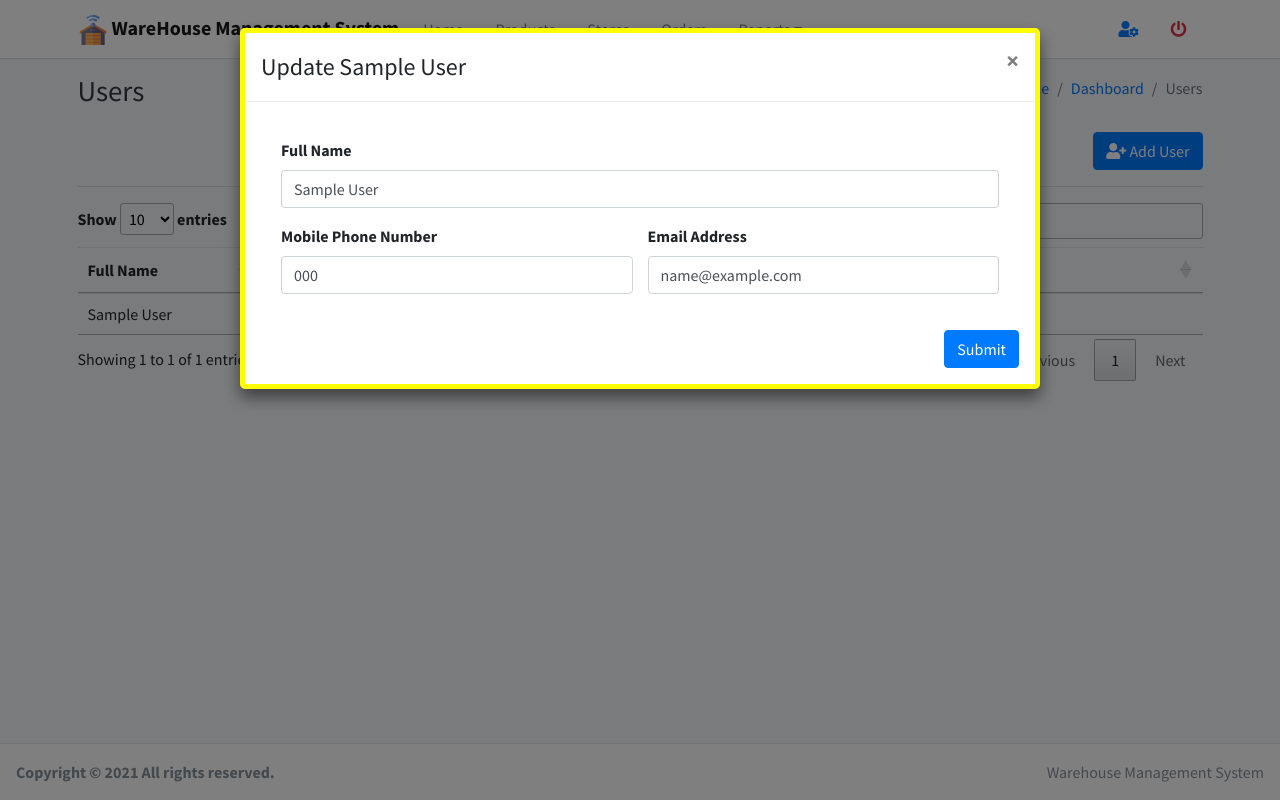
After one commit to MartMbithi/iWarehouse, a PHP site: page /views/users in a window 1280 px wide, after a click on "Update". The commit adds this page. Run offline with PHP 8.4, Linux system fonts and the light colour scheme; the visitor is signed in with stand-in values (Sample User, id 1); tables that the repository leaves empty or names only in its code hold one stand-in row (values such as "Sample post"); some libraries are stand-ins or nearby versions.

Commit message:
Implement Users

```diff
--- a/views/home.php
+++ b/views/home.php
@@ -147,6 +147,7 @@ require_once('../partials/head.php');
                                             <th>Ordered Product</th>
                                             <th>Order Date</th>
                                             <th>Order Quantity</th>
+                                            <th>Action</th>
                                         </tr>
                                     </thead>
                                     <tbody>
@@ -172,6 +173,9 @@ require_once('../partials/head.php');
                                                 </td>
                                                 <td><?php echo date('d M Y', strtotime($orders->order_date)); ?></td>
                                                 <td><?php echo $orders->order_quantity; ?></td>
+                                                <td>
+                                                    <a href="order?view=<?php echo $orders->order_id; ?>" class="fas fa-eye">View Order</a>
+                                                </td>
                                             </tr>
                                         <?php
                                         } ?>
--- /dev/null
+++ b/views/users.php
@@ -0,0 +1,315 @@
+<?php
+/*
+ * Created on Tue Jul 27 2021
+ *
+ * The MIT License (MIT)
+ * Copyright (c) 2021 MartDevelopers Inc
+ *
+ * Permission is hereby granted, free of charge, to any person obtaining a copy of this software
+ * and associated documentation files (the "Software"), to deal in the Software without restriction,
+ * including without limitation the rights to use, copy, modify, merge, publish, distribute, sublicense,
+ * and/or sell copies of the Software, and to permit persons to whom the Software is furnished to do so,
+ * subject to the following conditions:
+ *
+ * The above copyright notice and this permission notice shall be included in all copies or substantial
+ * portions of the Software.
+ *
+ * THE SOFTWARE IS PROVIDED "AS IS", WITHOUT WARRANTY OF ANY KIND, EXPRESS OR IMPLIED, INCLUDING BUT NOT LIMITED
+ * TO THE WARRANTIES OF MERCHANTABILITY, FITNESS FOR A PARTICULAR PURPOSE AND NONINFRINGEMENT. IN NO EVENT SHALL
+ * THE AUTHORS OR COPYRIGHT HOLDERS BE LIABLE FOR ANY CLAIM, DAMAGES OR OTHER LIABILITY, WHETHER IN AN ACTION OF CONTRACT,
+ * TORT OR OTHERWISE, ARISING FROM, OUT OF OR IN CONNECTION WITH THE SOFTWARE OR THE USE OR OTHER DEALINGS IN THE SOFTWARE.
+ */
+session_start();
+require_once('../config/config.php');
+require_once('../config/checklogin.php');
+require_once('../config/codeGen.php');
+checklogin();
+/* Add User */
+if (isset($_POST['add_user'])) {
+    $user_full_name = $_POST['user_full_name'];
+    $user_mobile  = $_POST['user_mobile'];
+    $user_email = $_POST['user_email'];
+    $user_login_id = $sys_gen_id;
+
+    /* Auth  */
+    $login_username = $_POST['login_username'];
+    $login_password = sha1(md5($_POST['login_password']));
+    $login_rank = 'Administrator';
+
+    /* Prevent Double Entries */
+    $sql = "SELECT * FROM  login WHERE login_username = '$login_username'   ";
+    $res = mysqli_query($mysqli, $sql);
+    if (mysqli_num_rows($res) > 0) {
+        $row = mysqli_fetch_assoc($res);
+        if ($login_username == $row['login_username']) {
+            $err =  "Login Username Already Exists";
+        }
+    } else {
+        $query = "INSERT INTO users (user_full_name, user_mobile, user_email, user_login_id) VALUES(?,?,?,?)";
+        $auth = "INSERT INTO login (login_id, login_username,login_password, login_rank) VALUES(?,?,?,?)";
+
+        $stmt = $mysqli->prepare($query);
+        $authstmt = $mysqli->prepare($auth);
+
+        $rc = $stmt->bind_param('ssss', $user_full_name, $user_mobile, $user_email, $user_login_id);
+        $rc = $authstmt->bind_param('ssss', $user_login_id, $login_username, $login_password, $login_rank);
+
+        $stmt->execute();
+        $authstmt->execute();
+
+        if ($stmt && $authstmt) {
+            $success = "$user_full_name Account Created";
+        } else {
+            $info = "Please Try Again Or Try Later";
+        }
+    }
+}
+
+/* Update User */
+if (isset($_POST['update_user'])) {
+    $user_id = $_POST['user_id'];
+    $user_full_name = $_POST['user_full_name'];
+    $user_mobile  = $_POST['user_mobile'];
+    $user_email = $_POST['user_email'];
+
+    $query = "UPDATE users SET user_full_name =?, user_mobile =?, user_email =? WHERE user_id = ?";
+    $stmt = $mysqli->prepare($query);
+    $rc = $stmt->bind_param('ssss', $user_full_name, $user_mobile, $user_email, $user_id);
+    $stmt->execute();
+
+    if ($stmt) {
+        $success = "$user_full_name Account Updated";
+    } else {
+        $info = "Please Try Again Or Try Later";
+    }
+}
+
+/* Delete User */
+if (isset($_GET['delete'])) {
+    $delete = $_GET['delete'];
+    $auth = $_GET['auth'];
+
+    $adn = "DELETE FROM users WHERE user_id=?";
+    $auth_del = "DELETE FROM login WHERE login_id = ?";
+
+    $stmt = $mysqli->prepare($adn);
+    $auth_stmt = $mysqli->prepare($auth_del);
+
+    $stmt->bind_param('s', $delete);
+    $auth_stmt->bind_param('s', $auth);
+
+    $stmt->execute();
+    $auth_stmt->execute();
+
+    $stmt->close();
+    $auth_stmt->close();
+
+    if ($stmt && $auth_stmt) {
+        $success = "Deleted" && header("refresh:1; url=users");
+    } else {
+        $info = "Please Try Again Or Try Later";
+    }
+}
+
+
+
+require_once('../partials/head.php');
+?>
+
+<body class="hold-transition layout-top-nav">
+    <div class="wrapper">
+
+        <!-- Navbar -->
+        <?php require_once('../partials/navbar.php'); ?>
+        <!-- /.navbar -->
+
+        <!-- Content Wrapper. Contains page content -->
+        <div class="content-wrapper">
+            <!-- Content Header (Page header) -->
+            <div class="content-header">
+                <div class="container">
+                    <div class="row mb-2">
+                        <div class="col-sm-6">
+                            <h1 class="m-0 text-dark">Users</h1>
+                        </div><!-- /.col -->
+                        <div class="col-sm-6">
+                            <ol class="breadcrumb float-sm-right">
+                                <li class="breadcrumb-item"><a href="home">Home</a></li>
+                                <li class="breadcrumb-item"><a href="home">Dashboard</a></li>
+                                <li class="breadcrumb-item active">Users</li>
+                            </ol>
+                        </div><!-- /.col -->
+                    </div><!-- /.row -->
+                </div><!-- /.container-fluid -->
+            </div>
+            <!-- /.content-header -->
+
+            <!-- Main content -->
+            <div class="content">
+                <div class="container">
+                    <div class="row">
+                        <div class="col-12">
+                            <div class="text-right">
+                                <button class="btn btn-primary" data-toggle="modal" data-target="#add_modal"> <i class="fas fa-user-plus"></i> Add User</button>
+                            </div>
+                            <div class="table-responsive">
+                                <hr>
+                                <table class="table m-0">
+                                    <thead>
+                                        <tr>
+                                            <th>Full Name </th>
+                                            <th>Mobile Phone No</th>
+                                            <th>Email</th>
+                                            <th>Action</th>
+                                        </tr>
+                                    </thead>
+                                    <tbody>
+                                        <?php
+                                        $ret = "SELECT * FROM users ";
+                                        $stmt = $mysqli->prepare($ret);
+                                        $stmt->execute(); //ok
+                                        $res = $stmt->get_result();
+                                        while ($users = $res->fetch_object()) {
+                                        ?>
+                                            <tr>
+                                                <td><?php echo $users->user_full_name; ?></td>
+                                                <td><?php echo $users->user_mobile; ?></td>
+                                                <td><?php echo $users->user_email; ?></td>
+                                                <td>
+                                                    <a href="user?view=<?php echo $users->user_id; ?>" class="badge bg-success">
+                                                        <i class="fas fa-user-cog"></i>
+                                                        View User
+                                                    </a>
+                                                    <a data-toggle="modal" href="#edit-<?php echo $users->user_id; ?>" class="badge bg-warning">
+                                                        <i class="fas fa-user-edit"></i>
+                                                        Update
+                                                    </a>
+                                                    <!-- Update Modal -->
+                                                    <div class="modal fade" id="edit-<?php echo $users->user_id; ?>">
+                                                        <div class="modal-dialog  modal-lg">
+                                                            <div class="modal-content" style="border: yellow 5px solid;">
+                                                                <div class="modal-header">
+                                                                    <h4 class="modal-title">Update <?php echo $users->user_full_name; ?></h4>
+                                                                    <button type="button" class="close" data-dismiss="modal" aria-label="Close">
+                                                                        <span aria-hidden="true">&times;</span>
+                                                                    </button>
+                                                                </div>
+                                                                <div class="modal-body">
+                                                                    <form method="post" enctype="multipart/form-data" role="form">
+                                                                        <div class="card-body">
+                                                                            <div class="row">
+                                                                                <div class="form-group col-md-12">
+                                                                                    <label for="">Full Name</label>
+                                                                                    <input type="text" required name="user_full_name" value="<?php echo $users->user_full_name; ?>" class="form-control">
+                                                                                    <input type="hidden" required name="user_id" value="<?php echo $users->user_id; ?>" class="form-control">
+                                                                                </div>
+                                                                                <div class="form-group col-md-6">
+                                                                                    <label for="">Mobile Phone Number</label>
+                                                                                    <input type="text" required name="user_mobile" value="<?php echo $users->user_mobile; ?>" class="form-control">
+                                                                                </div>
+                                                                                <div class="form-group col-md-6">
+                                                                                    <label for="">Email Address</label>
+                                                                                    <input type="text" required name="user_email" value="<?php echo $users->user_email; ?>" class="form-control">
+                                                                                </div>
+                                                                            </div>
+                                                                        </div>
+                                                                        <div class="text-right">
+                                                                            <button type="submit" name="update_user" class="btn btn-primary">Submit</button>
+                                                                        </div>
+                                                                    </form>
+                                                                </div>
+                                                            </div>
+                                                        </div>
+                                                    </div>
+                                                    <!-- End Modal -->
+                                                    <a data-toggle="modal" href="#delete-<?php echo $users->user_id; ?>" class="badge bg-danger">
+                                                        <i class="fas fa-trash"></i>
+                                                        Delete
+                                                    </a>
+                                                    <!-- Delete Modal -->
+                                                    <div class="modal fade" id="delete-<?php echo $users->user_id; ?>" tabindex="-1" role="dialog" aria-labelledby="exampleModalLabel" aria-hidden="true">
+                                                        <div class="modal-dialog modal-dialog-centered" role="document">
+                                                            <div class="modal-content " style="border: red 4px solid;">
+                                                                <div class="modal-header">
+                                                                    <h5 class="modal-title" id="exampleModalLabel">Delete</h5>
+                                                                    <button type="button" class="close" data-dismiss="modal" aria-label="Close">
+                                                                        <span aria-hidden="true">&times;</span>
+                                                                    </button>
+                                                                </div>
+                                                                <div class="modal-body text-center text-danger">
+                                                                    <h4>Delete <?php echo $users->user_full_name; ?> ?</h4>
+                                                                    <br>
+                                                                    <button type="button" class="text-center btn btn-success" data-dismiss="modal">No</button>
+                                                                    <a href="users?delete=<?php echo $users->user_id; ?>&auth=<?php echo $users->user_login_id; ?>" class="text-center btn btn-danger"> Delete </a>
+                                                                </div>
+                                                            </div>
+                                                        </div>
+                                                    </div>
+                                                    <!-- End Modal -->
+                                                </td>
+                                            </tr>
+                                        <?php
+                                        } ?>
+                                    </tbody>
+                                </table>
+                            </div>
+                        </div>
+                    </div>
+                </div>
+            </div>
+        </div>
+        <!-- Add Modal -->
+        <div class="modal fade" id="add_modal">
+            <div class="modal-dialog  modal-lg">
+                <div class="modal-content" style="border: green 4px solid;">
+                    <div class="modal-header">
+                        <h4 class="modal-title">Add User</h4>
+                        <button type="button" class="close" data-dismiss="modal" aria-label="Close">
+                            <span aria-hidden="true">&times;</span>
+                        </button>
+                    </div>
+                    <div class="modal-body">
+                        <form method="post" enctype="multipart/form-data" role="form">
+                            <div class="card-body">
+                                <div class="row">
+                                    <div class="form-group col-md-12">
+                                        <label for="">Full Name</label>
+                                        <input type="text" required name="user_full_name" class="form-control">
+                                    </div>
+                                    <div class="form-group col-md-6">
+                                        <label for="">Mobile Phone Number</label>
+                                        <input type="text" required name="user_mobile" class="form-control">
+                                    </div>
+                                    <div class="form-group col-md-6">
+                                        <label for="">Email Address</label>
+                                        <input type="text" required name="user_email" class="form-control">
+                                    </div>
+                                    <div class="form-group col-md-6">
+                                        <label for="">Login Username</label>
+                                        <input type="text" required name="login_username" class="form-control">
+                                    </div>
+                                    <div class="form-group col-md-6">
+                                        <label for="">Login Password</label>
+                                        <input type="password" required name="login_password" class="form-control">
+                                    </div>
+                                </div>
+                            </div>
+                            <div class="text-right">
+                                <button type="submit" name="add_user" class="btn btn-primary">Submit</button>
+                            </div>
+                        </form>
+                    </div>
+                </div>
+            </div>
+        </div>
+        <!-- End Modal -->
+
+        <!-- Main Footer -->
+        <?php require_once('../partials/footer.php'); ?>
+    </div>
+    <!-- ./wrapper -->
+    <?php require_once('../partials/scripts.php'); ?>
+</body>
+
+
+</html>
```
Also changed, not shown: views/user.php (added, +169 -0 lines).
